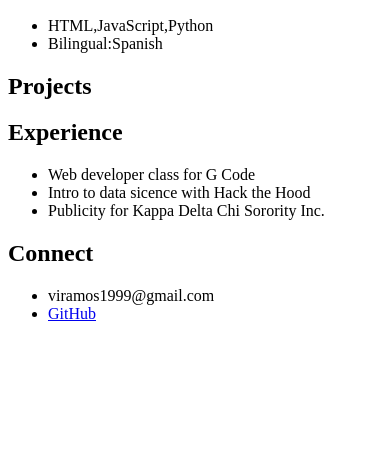
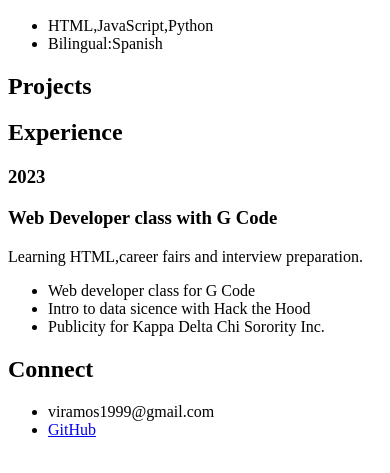
Before and after one commit to virginiarm/virginia-ramos-haumea, a plain HTML site: page index.html in a window 390 px wide. Shown: the part 229-702 px from the top of the page. Drawn offline with Linux system fonts and the light colour scheme.

```diff
--- a/index.html
+++ b/index.html
@@ -18,11 +18,12 @@
             <li><a href=#connect>Connect</a></li>
         </ul>
     </nav>
+
     <h1 id="name">Virginia Ramos</h1>
     <section id="about">
         <h2>About</h2>
         <p>Life-long learner and aspiring software developer</p>
-        <img src="/Users/virginiaramos/Downloads/profilepicture.png"
+        <img src="codethedream/profilepicture.png"
             alt="Virginia Ramos Headshot"
             id="profile picture">
     </section>
@@ -38,6 +39,15 @@
 </section>
 <section id="experience">
     <h2>Experience</h2>
+    <div class="exp-container">
+        <div class="exp-item">
+            <h3 class="date">2023</h3>
+            <div class="one-experience">
+                <h3 class="one-exp-heading">Web Developer class with G Code</h3>
+                <p class="exp-description">Learning HTML,career fairs and interview preparation.</p>
+            </div>
+        </div>
+
         <ul>
             <li>Web developer class for G Code </li>
             <li>Intro to data sicence with Hack the Hood</li>
```
